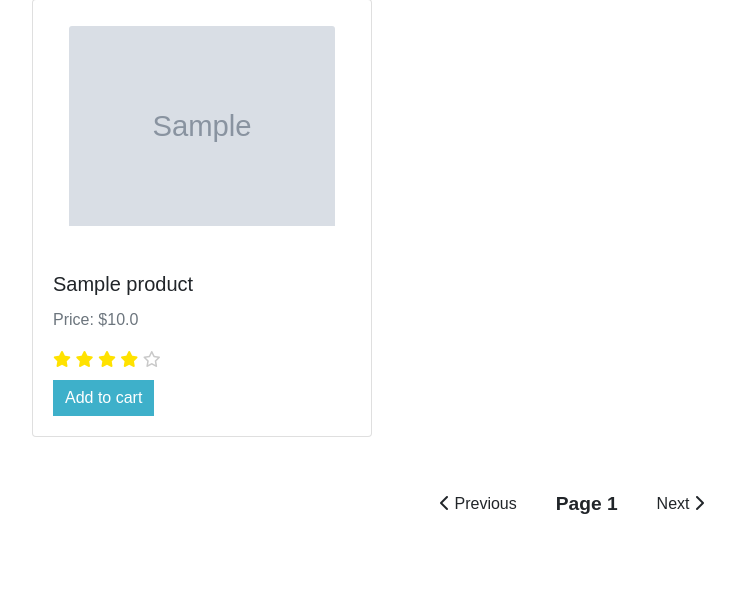
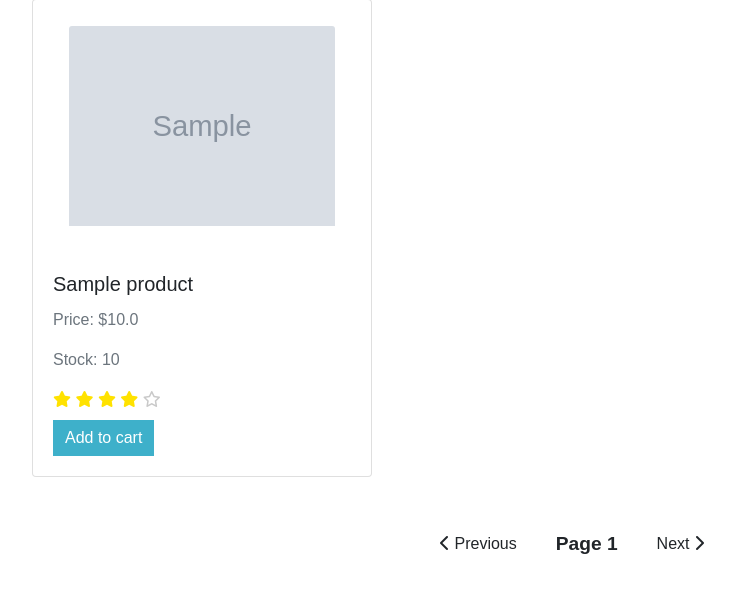
Before and after one commit to Vamzdis/E-shop, a Flask app: page / in a window 1280 px wide. Shown: the part 106-718 px from the top of the page, without its empty margins (68-803 px from the left). Run offline with Flask 3, Linux system fonts and the light colour scheme; a user stored in the database is signed in; tables that the repository leaves empty hold one stand-in row (values such as "Sample post"); grey boxes marked "Sample" are stand-in pictures; some libraries are stand-ins or nearby versions.

Commit message:
Admins see the amount of stock left in the homepage

```diff
--- a/app/templates/products_extends_base.html
+++ b/app/templates/products_extends_base.html
@@ -15,6 +15,10 @@
                         <h5 class="card-title">{{ product.name }}</h5>
 
                         <p class="card-text text-muted">Price: ${{ product.price }}</p>
+
+                        {% if current_user.is_admin %}
+                        <p class="card-text text-muted">Stock: {{ product.quantity }}</p>
+                        {% endif %}
 
                     <!-- UPDATE THIS! When we will have proper rating-->
                     <div class="product-rating mb-2">
```
